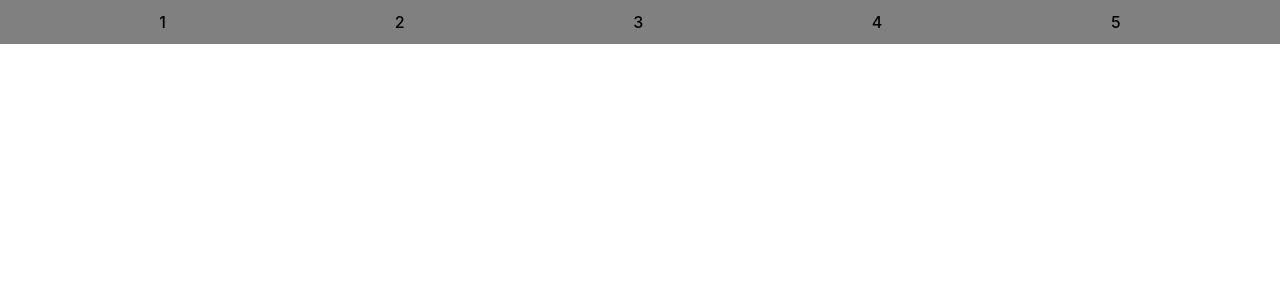
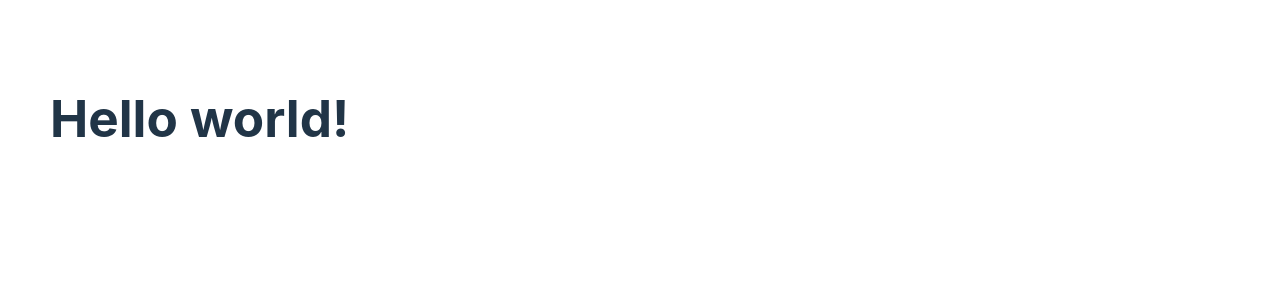
Before and after one commit to Mighty-Lion/react, a React (Vite) app: page /#/ in a window 1280 px wide. Shown: the top 300 px of the page. Built offline with nearby package versions, Linux system fonts and the light colour scheme.

Commit message:
dev routing

```diff
--- a/src/App.tsx
+++ b/src/App.tsx
@@ -2,11 +2,11 @@ import { HashRouter as Router, Routes, Route } from 'react-router-dom';
 import Home from './pages/Home';
 import NotFound from './pages/NotFound';
 import { Container } from './components/Container/index.styles';
+import { Navbar } from './components/Navbar';
 
 export function App() {
   return (
     <Routes>
-      {/* eslint-disable-next-line react/no-unknown-property */}
       <Route path="/" element={<Home />} />
       <Route path="*" element={<NotFound />} />
     </Routes>
@@ -16,9 +16,7 @@ export function App() {
 export function WrappedApp() {
   return (
     <Router>
-      <Container css  >
-        <App />
-      </Container>
+      <App />
     </Router>
   );
 }
--- a/src/Breakpoinst.ts
+++ b/src/Breakpoinst.ts
@@ -1,4 +1,4 @@
-enum Breakpoints {
+enum Breakpoinst {
   'MOBILE_S' = 360,
   'MOBILE_M' = 375,
   'MOBILE_L' = 480,
@@ -13,13 +13,13 @@ enum Breakpoints {
 }
 type TBreakpointType = 'up' | 'down';
 
-type TBreakpointSizes = keyof typeof Breakpoints;
+type TBreakpointSizes = keyof typeof Breakpoinst;
 
 export function getBreakpoint(
   size: TBreakpointSizes,
   type: TBreakpointType = 'up'
 ): string {
-  const output = type === 'up' ? Breakpoints[size] : Breakpoints[size] - 1;
+  const output = type === 'up' ? Breakpoinst[size] : Breakpoinst[size] - 1;
   return `${output}px`;
 }
 
@@ -27,7 +27,7 @@ export function getBreakpointNumber(
   size: TBreakpointSizes,
   type: TBreakpointType = 'up'
 ): number {
-  const output = type === 'up' ? Breakpoints[size] : Breakpoints[size] - 1;
+  const output = type === 'up' ? Breakpoinst[size] : Breakpoinst[size] - 1;
 
   return output;
 }
--- a/src/components/Container/index.styles.ts
+++ b/src/components/Container/index.styles.ts
@@ -7,13 +7,16 @@ export const Container = styled.section`
   margin-right: auto;
   margin-left: auto;
   position: relative;
-  padding: 0 20px;
+  padding-left: 20px;
+	padding-right: 20px;
 
   @media (max-width: ${getBreakpoint('TABLET_M', 'down')}) {
-    padding: 0 10px;
+    padding-left: 10px;
+    padding-right: 10px;
   }
 
   @media (max-width: ${getBreakpoint('MOBILE_M', 'down')}) {
-    padding: 0 5px;
+    padding-left: 5px;
+    padding-right: 5px;
   }
 `;
--- a/src/components/Navbar/index.styles.ts
+++ b/src/components/Navbar/index.styles.ts
@@ -8,6 +8,7 @@ export const NavbarWrapper = styled.nav`
   left: 0;
   width: 100%;
   background: gray;
+  z-index: 100;
 `;
 
 export const NavbarList = styled.div`
@@ -16,7 +17,7 @@ export const NavbarList = styled.div`
   justify-items: center;
   align-items: center;
   grid-gap: 10px;
-	padding: 10px 0;
+  padding: 10px 0;
 `;
 
 export const NavbarListLink = styled(Link)`
--- a/src/pages/Home.tsx
+++ b/src/pages/Home.tsx
@@ -1,7 +1,19 @@
+import { css } from '@emotion/css';
 import { Navbar } from '../components/Navbar';
+import { Container } from '../components/Container/index.styles';
 
 function Home() {
-  return <Navbar />;
+  return (
+    <>
+      <Container
+        className={css`
+          padding-top: 40px;
+        `}
+      >
+        <h1>Hello world!</h1>
+      </Container>
+    </>
+  );
 }
 
 export default Home;
```
